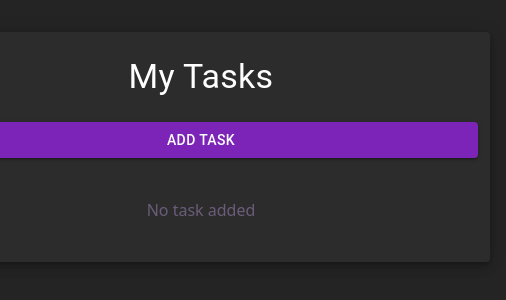
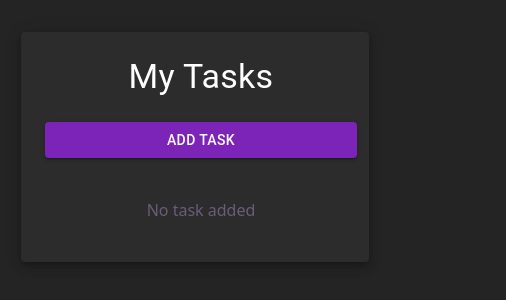
Before and after one commit to lucasdsr/atomic-to-do-list, a React (Vite) app: page / in a window 390 px wide. Shown: the top 300 px of the page, 506 px wide, since content can reach past the window. Built offline with nearby package versions, Linux system fonts and the light colour scheme.

Commit message:
add: responsiveness

```diff
--- a/src/components/atoms/Input/styles.ts
+++ b/src/components/atoms/Input/styles.ts
@@ -1,9 +1,13 @@
 import { Box, Container, styled, TextField, Typography } from "@mui/material";
 
-export const InputContainer = styled(Container)`
-  width: 437px;
-  padding: 0px 8px !important;
-`
+export const InputContainer = styled(Container)(({ theme }) => ({
+  width: '437px',
+  padding: '0px 8px !important',
+
+  [theme.breakpoints.down('sm')]: {
+    width: '55vw',
+  },
+}))
 
 export const InputField = styled(TextField)`
   width: 100%;
@@ -17,7 +21,13 @@ export const InputBox = styled(Box)`
   height: 32px;
 `
 
-export const InputText = styled(Typography)`
-  font-size: 14px;
-  font-weight: 600;
-`
+export const InputText = styled(Typography)(({ theme }) => ({
+  maxWidth: '420px',
+  fontSize: '14px',
+  fontWeight: '600',
+  overflowX: 'hidden',
+
+  [theme.breakpoints.down('sm')]: {
+    maxWidth: '55vw',
+  },
+}))
--- a/src/components/molecules/TaskItem/styles.ts
+++ b/src/components/molecules/TaskItem/styles.ts
@@ -2,7 +2,7 @@ import { Box, Paper, PaperProps, styled } from "@mui/material";
 
 import CloseIcon from '@mui/icons-material/Close'
 
-export const TaskItemContainer = styled(Paper)<PaperProps & { isVisible: boolean }>(({ isVisible }) => ({
+export const TaskItemContainer = styled(Paper)<PaperProps & { isVisible: boolean }>(({ theme, isVisible }) => ({
   minHeight: '76px',
   padding: '12px',
   gap: '8px',
@@ -15,9 +15,14 @@ export const TaskItemContainer = styled(Paper)<PaperProps & { isVisible: boolean
   opacity: 1,
   transition: 'opacity 0.5s ease-out',
 
+  [theme.breakpoints.down('sm')]: {
+    width: '80vw',
+  },
+
   ...(!isVisible && {
     opacity: 0
   })
+
 }))
 
 export const Close = styled(CloseIcon)`
--- a/src/components/organisms/TaskList/styles.ts
+++ b/src/components/organisms/TaskList/styles.ts
@@ -9,16 +9,20 @@ export const AddButton = styled(Button)`
   background-color: ${({ theme }) => theme.palette.primary.main}
 `
 
-export const TaskListContainer = styled(Paper)`
-  gap: 24px;
-  padding: 24px;
-  display: flex;
-  min-width: 554px;
-  padding-right: 12px;
-  flex-direction: column;
-  align-items: center;
-  color: ${({ theme }) => theme.palette.secondary.main}
-`
+export const TaskListContainer = styled(Paper)(({ theme }) => ({
+  gap: '24px',
+  padding: '24px',
+  display: 'flex',
+  width: '554px',
+  paddingRight: '12px',
+  flexDirection: 'column',
+  alignItems: 'center',
+  color: theme.palette.secondary.main,
+
+  [theme.breakpoints.down('sm')]: {
+    width: '80vw',
+  }
+}))
 
 export const TasksContainer = styled(Box)`
   max-height: 75vh;
```
